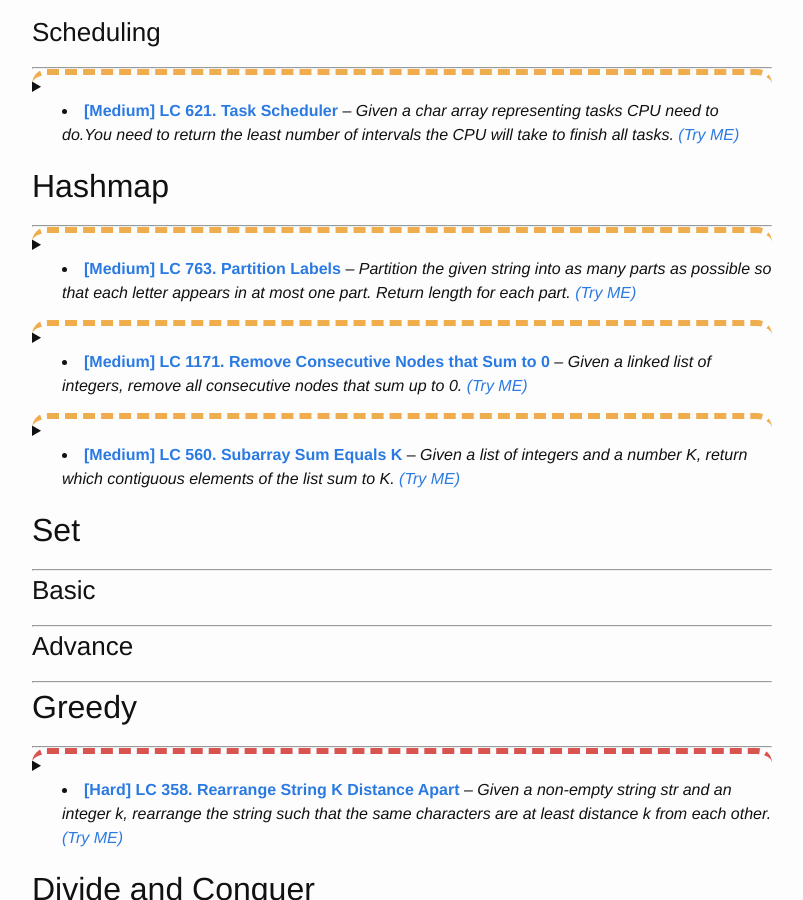
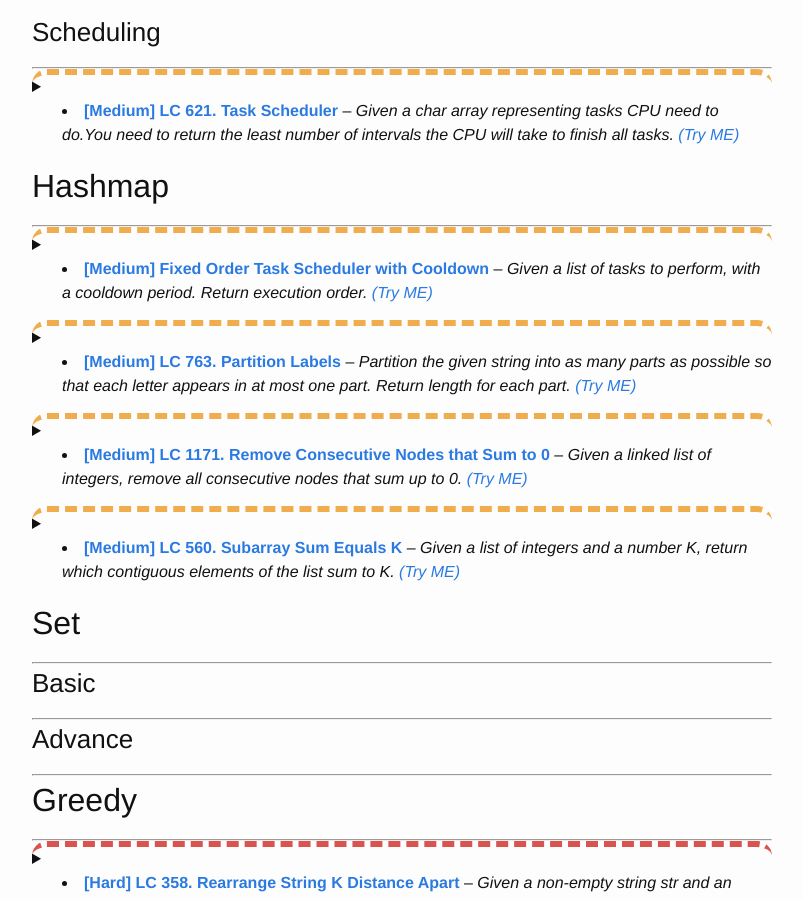
Before and after one commit to trsong/trsong.github.io, a Jekyll site: the page built from _posts/2019-04-01-DailyQuestionsByCategory.md, in a window 1280 px wide and 900 px high, scrolled down 9381 px. Shown: the whole window, without its empty margins (238-1041 px from the left). Built offline with Jekyll 4.4.1, drawn with Linux system fonts in a browser that asks for light colours.

Commit message:
A previous question to category.

````diff
--- a/_posts/2019-04-01-DailyQuestionsByCategory.md
+++ b/_posts/2019-04-01-DailyQuestionsByCategory.md
@@ -1865,6 +1865,30 @@ Explanation: A -> B -> idle -> A -> B -> idle -> A -> B.
 ## Hashmap
 ---
 
+
+<details>
+<summary class="lc_m">
+
+- [**\[Medium\] Fixed Order Task Scheduler with Cooldown**](https://trsong.github.io/python/java/2020/08/02/DailyQuestionsAug/#sep-26-2020-medium-fixed-order-task-scheduler-with-cooldown) -- *Given a list of tasks to perform, with a cooldown period. Return execution order.* [*\(Try ME\)*](Fixed Order Task Scheduler with Cooldown-1)
+
+</summary>
+<div>
+
+**Question:** We have a list of tasks to perform, with a cooldown period. We can do multiple of these at the same time, but we cannot run the same task simultaneously.
+
+Given a list of tasks, find how long it will take to complete the tasks in the order they are input.
+
+**Example:**
+```py
+tasks = [1, 1, 2, 1]
+cooldown = 2
+output: 7 (order is 1 _ _ 1 2 _ 1)
+```
+
+</div>
+</details>
+
+
 <details>
 <summary class="lc_m">
 
````
